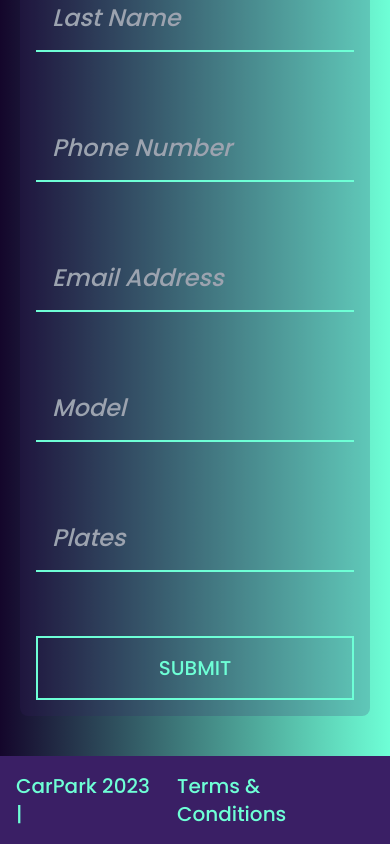
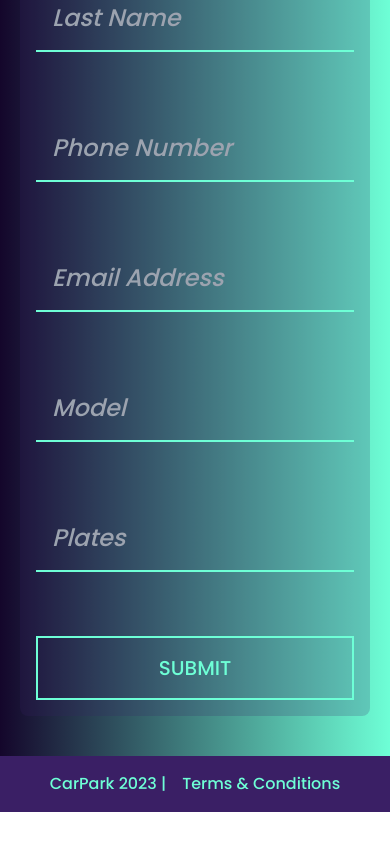
Before and after one commit to asztonski/parking-app, a Next.js app: page / in a window 390 px wide. Shown: the part 499-1343 px from the top of the page. After the commit the page ends 1311 px from the top, so only its background shows below. Built offline with nearby package versions, Linux system fonts and the light colour scheme.

Commit message:
First test ready

```diff
--- a/src/app/components/layout/Container/Container.tsx
+++ b/src/app/components/layout/Container/Container.tsx
@@ -4,7 +4,7 @@ type ContainerProps = {
 
 export const Container: React.FC<ContainerProps> = ({ children }) => {
   return (
-    <div className="relative p-4 md:p-10 w-full flex flex-col justify-center gap-10 after:absolute after:-z-10 after:bg-secondary after:opacity-20 after:w-full after:h-full after:rounded-lg after:inset-0">
+    <div data-testid="container" className="relative p-4 md:p-10 w-full flex flex-col justify-center gap-10 after:absolute after:-z-10 after:bg-secondary after:opacity-20 after:w-full after:h-full after:rounded-lg after:inset-0">
       {children}
     </div>
   );
--- a/src/app/components/layout/Footer/Footer.tsx
+++ b/src/app/components/layout/Footer/Footer.tsx
@@ -2,7 +2,7 @@ import Link from "next/link"
 
 export const Footer = () => {
     return (
-        <footer className="bg-secondary flex p-4 justify-center text-xl gap-4">
+        <footer className="bg-secondary flex p-4 justify-center md:text-xl gap-4">
             <Link href={'/'}>CarPark 2023 |</Link>
             <Link href={'/terms'}>Terms & Conditions</Link>
         </footer>
```
Also changed, not shown: 1 other file (tests, documents, lock files or other folders).
